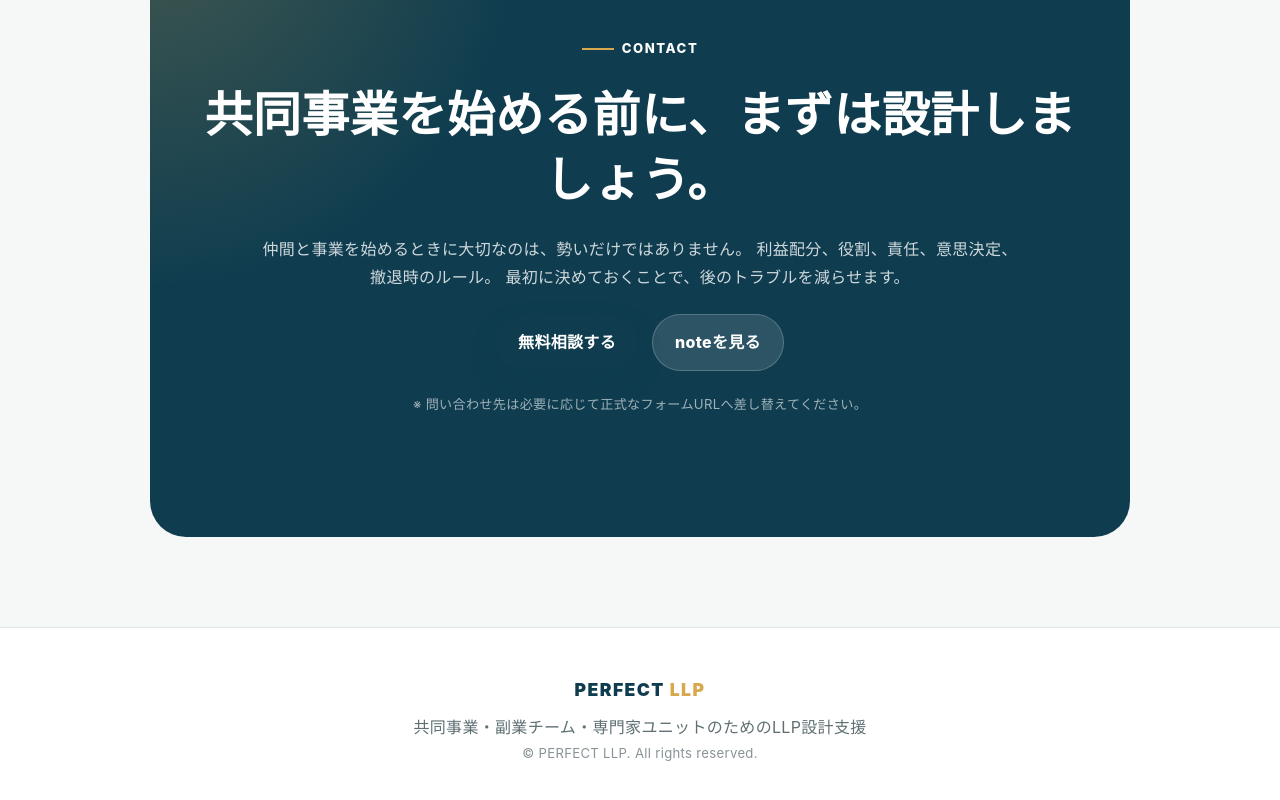
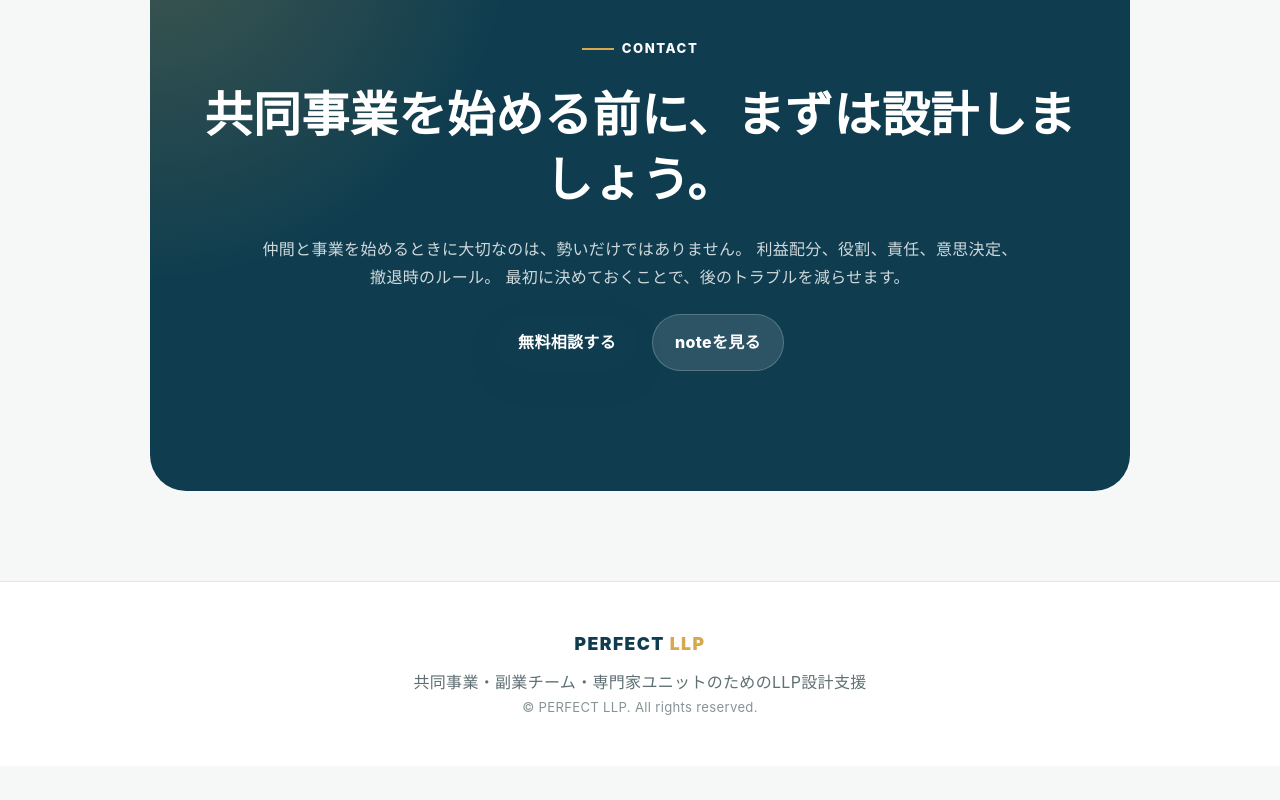
Before and after one commit to pfctllp/perfect-llp-static-site, a plain HTML site: page index.html in a window 1280 px wide. Shown: the part 6193-6993 px from the top of the page. After the commit the page ends 6959 px from the top, so only its background shows below. Drawn offline with Linux system fonts and the light colour scheme.

Commit message:
Update index.html

```diff
--- a/index.html
+++ b/index.html
@@ -300,10 +300,6 @@
           noteを見る
         </a>
       </div>
-
-      <p class="small">
-        ※ 問い合わせ先は必要に応じて正式なフォームURLへ差し替えてください。
-      </p>
     </section>
   </main>
 
```
